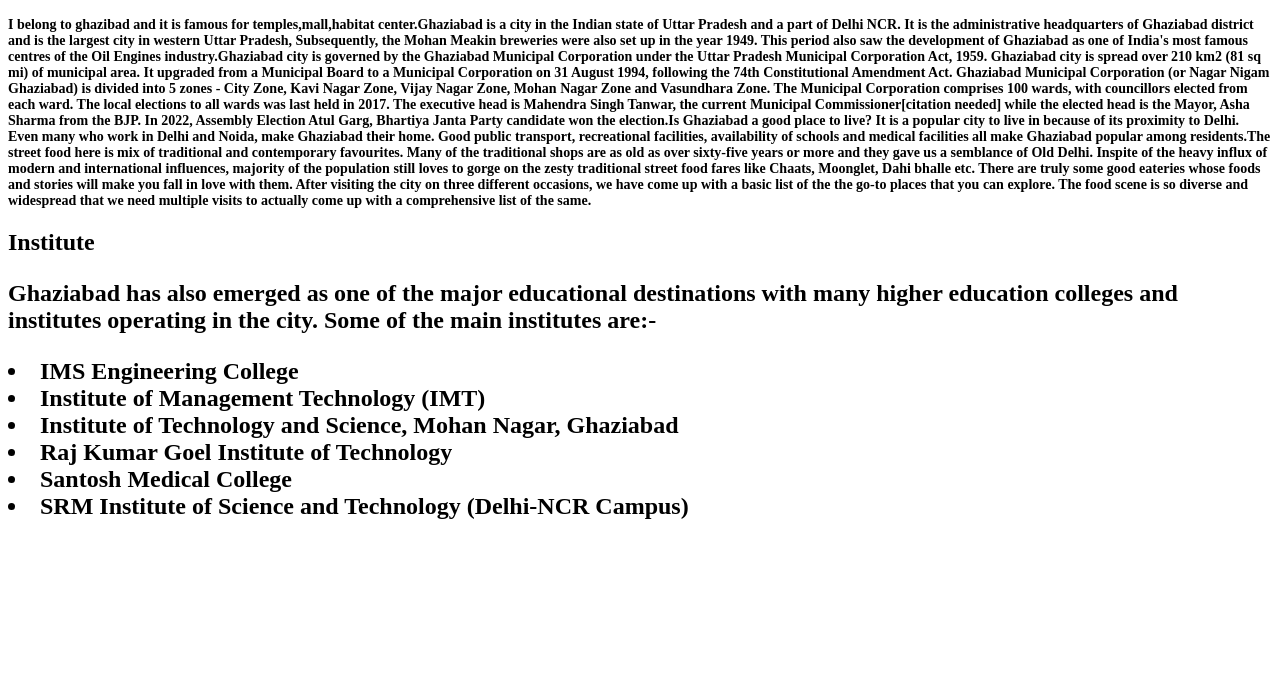
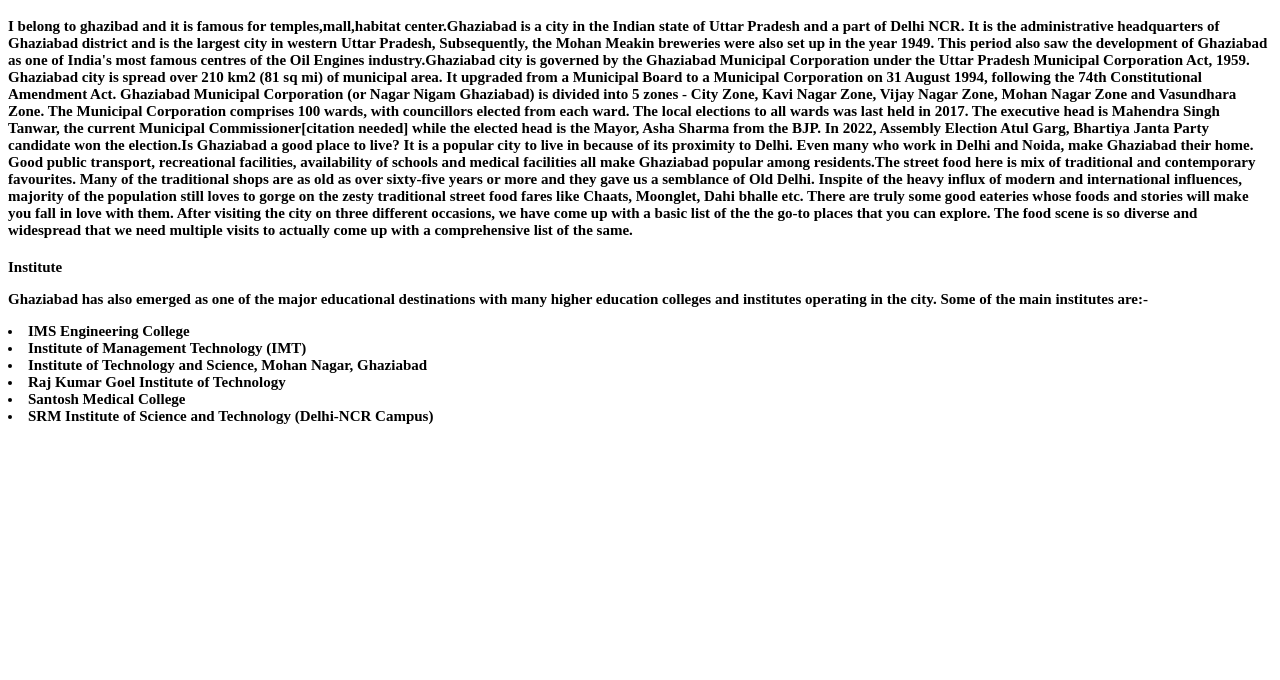
Before and after one commit to Anmolgoyal12/Value-added-kiet-2022-Assignment2-, a plain HTML site: page index.html in a window 1280 px wide. Shown: the part 5200-5880 px from the top of the page. Drawn offline with Linux system fonts and the light colour scheme.

Commit message:
Update index.html

```diff
--- a/index.html
+++ b/index.html
@@ -148,7 +148,7 @@
                 <img src="https://www.holidify.com/images/cmsuploads/square/2293_20200417143542.jpg" alt="" width="315px" height="340px">&nbsp&nbsp &nbsp&nbsp
                 <img src="https://upload.wikimedia.org/wikipedia/commons/thumb/0/00/Delhi_Metro.jpg/330px-Delhi_Metro.jpg" width="315px" height="340px"> &nbsp
 
-                <p style="font-size:14px;">I belong to ghazibad and it is famous for temples,mall,habitat center.Ghaziabad is a city in the Indian state of Uttar Pradesh and a part of Delhi NCR. It is the administrative headquarters of Ghaziabad district and is the largest city
+                <p style="font-size:15px;">I belong to ghazibad and it is famous for temples,mall,habitat center.Ghaziabad is a city in the Indian state of Uttar Pradesh and a part of Delhi NCR. It is the administrative headquarters of Ghaziabad district and is the largest city
                     in western Uttar Pradesh, Subsequently, the Mohan Meakin breweries were also set up in the year 1949. This period also saw the development of Ghaziabad as one of India's most famous centres of the Oil Engines industry.Ghaziabad city
                     is governed by the Ghaziabad Municipal Corporation under the Uttar Pradesh Municipal Corporation Act, 1959. Ghaziabad city is spread over 210 km2 (81 sq mi) of municipal area. It upgraded from a Municipal Board to a Municipal Corporation
                     on 31 August 1994, following the 74th Constitutional Amendment Act. Ghaziabad Municipal Corporation (or Nagar Nigam Ghaziabad) is divided into 5 zones - City Zone, Kavi Nagar Zone, Vijay Nagar Zone, Mohan Nagar Zone and Vasundhara
@@ -161,7 +161,7 @@
                     with a comprehensive list of the same.
                 </p>
 
-                <h2>Institute
+                <h2 style="font-size:15px;">Institute
                     <p>Ghaziabad has also emerged as one of the major educational destinations with many higher education colleges and institutes operating in the city. Some of the main institutes are:-</p>
 
                     <li>IMS Engineering College</li>
@@ -184,7 +184,7 @@
     <br><br><br><br><br><br><br><br><br><br><br><br><br><br><br><br><br><br><br><br><br><br>
     <br><br><br><br><br><br><br><br><br><br><br>
 
-    <h2 id="aim"><strong> About my Motive:</strong>
+    <h2 id="aim" style="font-size:15px;" ><strong> About my Motive:</strong>
         <p>My motive is to become Frontend Developer and to learn new skills like HTML,CSS,Javascript,React,Angular js. Through this i am learning html,css,Javascript and practise in visual studio code and uploading on github to get view of static website.
             My main aim is to practise html,css,Javascript and daily practise of it becomes more familar. It is the administrative headquarters of Ghaziabad district and is the largest city in western Uttar Pradesh, with a population of 1,729,000. Ghaziabad
             Municipal Corporation is divided into 5 zones - City Zone, Kavi Nagar Zone, Vijay Nagar Zone, Mohan Nagar Zone and Vasundhara Zone. The Municipal Corporation comprises 100 wards. Well connected by roads and railways, it is a major rail junction
```
